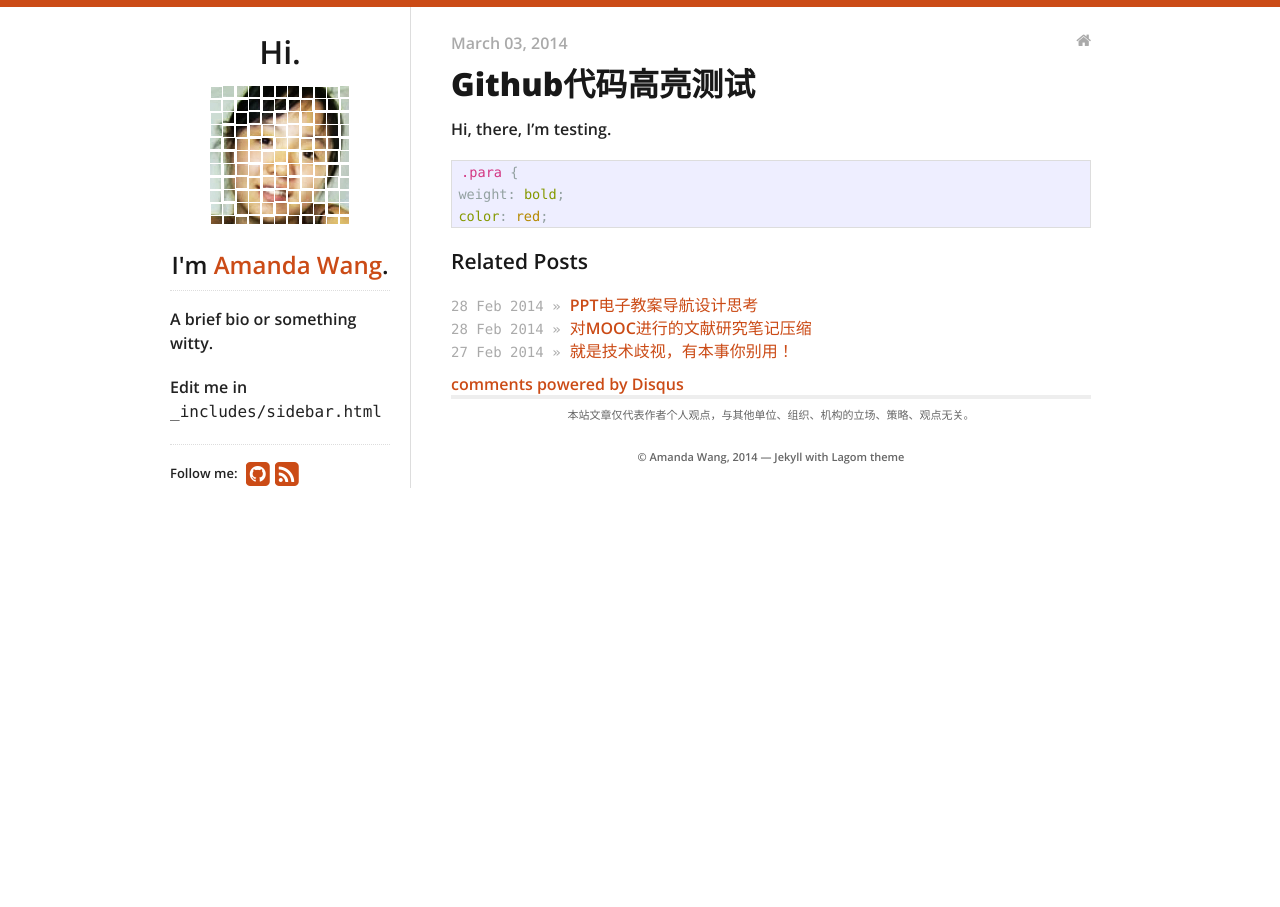
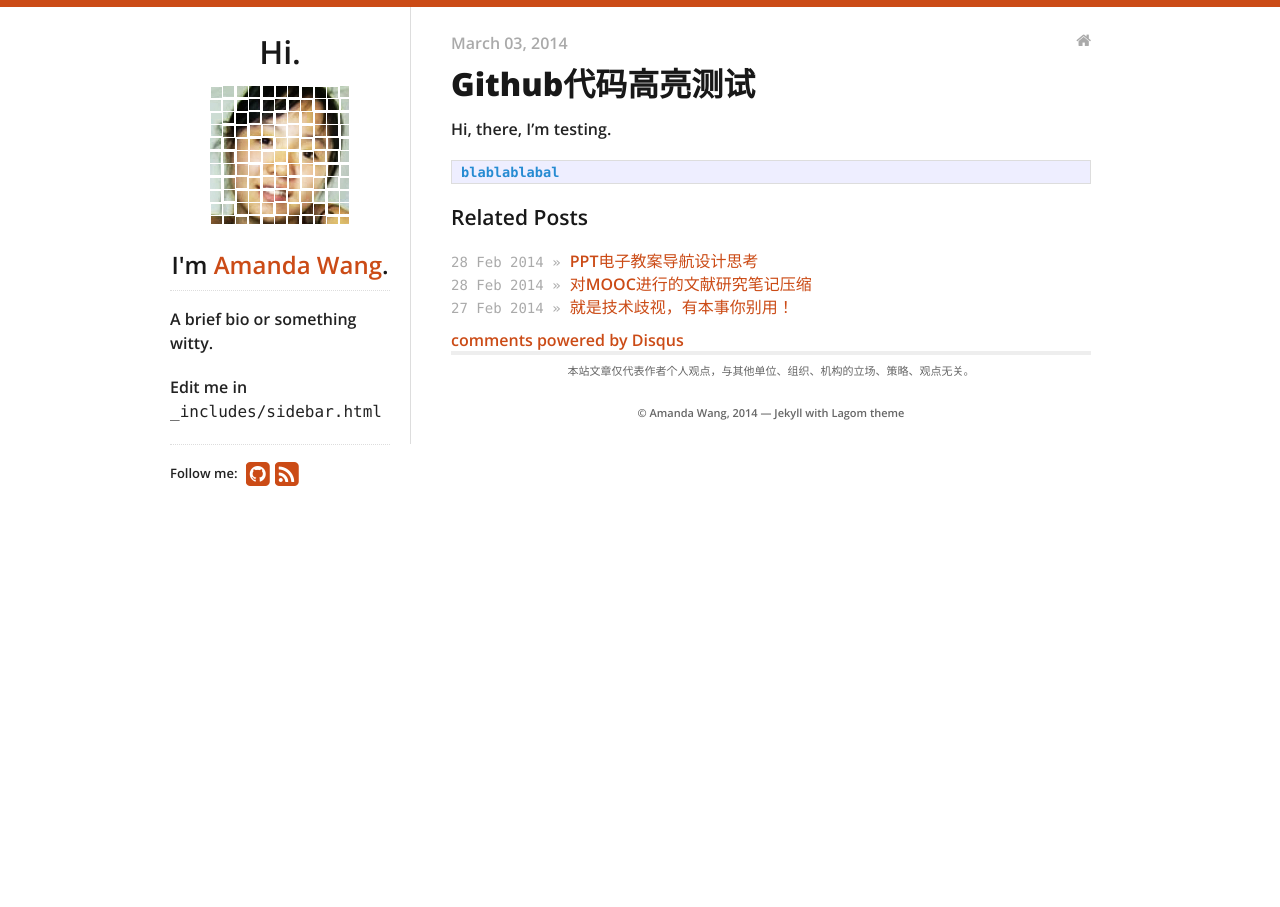
Before and after one commit to fantaghiro/fantaghiro.github.io, a Jekyll site: the page built from _posts/2014-03-03-code-highlight-testing.markdown, in a window 1280 px wide. Built offline with Jekyll 4.4.1, drawn with Linux system fonts in a browser that asks for light colours; nearby versions of some CDN libraries; comment, search, counter and statistics services are not loaded.

Commit message:
Update 2014-03-03-code-highlight-testing.markdown

```diff
--- a/_posts/2014-03-03-code-highlight-testing.markdown
+++ b/_posts/2014-03-03-code-highlight-testing.markdown
@@ -10,8 +10,6 @@ tags:
 Hi, there, I'm testing.
 {% highlight css %}
 
-.para {
-weight: bold;
-color: red;
+blablablabal
 
 {% endhighlight %}
```
